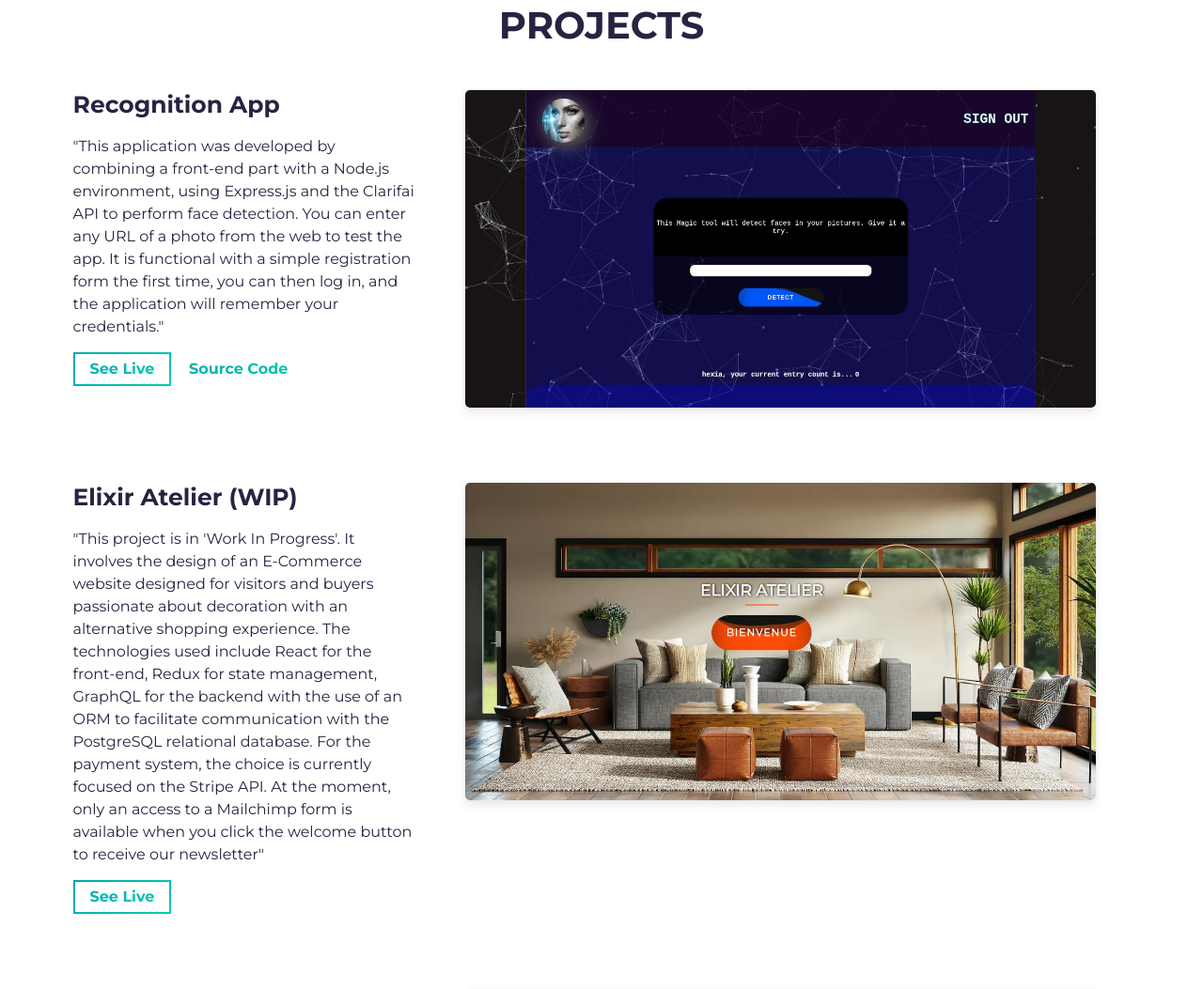
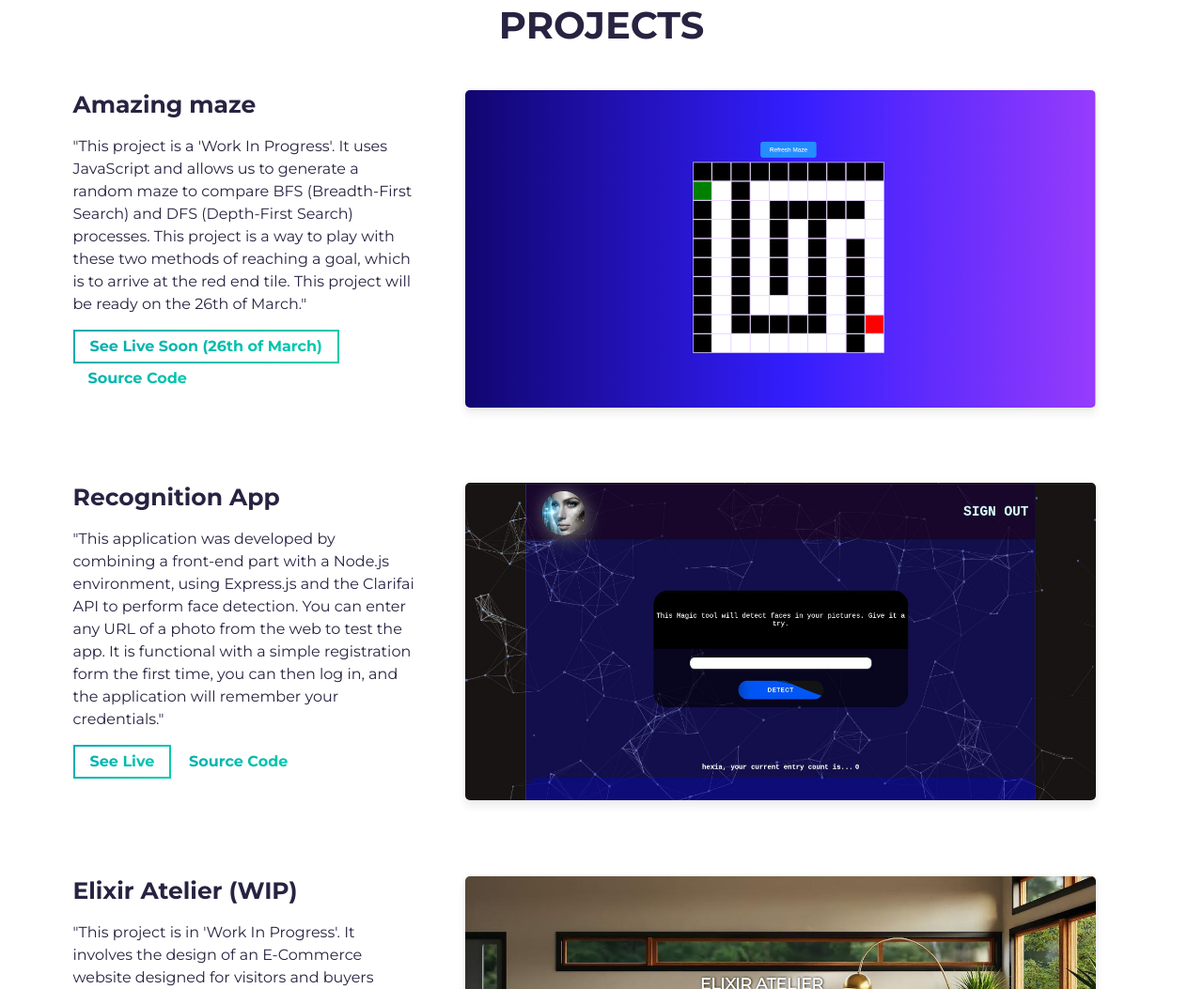
Before and after one commit to AnaisRevellat/portfolio_2024, a website built with Parcel: page src/index.html in a window 1280 px wide. Shown: the part 1525-2578 px from the top of the page at 94% size. Built offline with nearby package versions, Linux system fonts and the light colour scheme.

Commit message:
adding the maze project

```diff
--- a/src/index.html
+++ b/src/index.html
@@ -108,6 +108,61 @@
           <div class="row">
             <div class="col-lg-4 col-sm-12">
               <div class="project-wrapper__text load-hidden">
+                <h3 class="project-wrapper__text-title">Amazing maze</h3>
+                <div>
+                  <p class="mb-4">
+                    "This project is a 'Work In Progress'. It uses JavaScript
+                    and allows us to generate a random maze to compare BFS
+                    (Breadth-First Search) and DFS (Depth-First Search)
+                    processes. This project is a way to play with these two
+                    methods of reaching a goal, which is to arrive at the red
+                    end tile. This project will be ready on the 26th of March."
+                  </p>
+                </div>
+                <a
+                  rel="noreferrer"
+                  target="_blank"
+                  class="cta-btn cta-btn--hero"
+                  href="https://anaisrevellat.github.io/startup_landpage/"
+                >
+                  See Live Soon (26th of March)
+                </a>
+                <a
+                  rel="noreferrer"
+                  target="_blank"
+                  class="cta-btn text-color-main"
+                  href="https://github.com/AnaisRevellat/algo-maze"
+                >
+                  Source Code
+                </a>
+              </div>
+            </div>
+            <div class="col-lg-8 col-sm-12">
+              <div class="project-wrapper__image load-hidden">
+                <a rel="noreferrer" href="#!" target="_blank">
+                  <div
+                    data-tilt
+                    data-tilt-max="4"
+                    data-tilt-glare="true"
+                    data-tilt-max-glare="0.5"
+                    class="thumbnail rounded js-tilt"
+                  >
+                    <img
+                      alt="Project Image"
+                      class="img-fluid img-rounded"
+                      src="assets/maze_project/maze.png"
+                    />
+                  </div>
+                </a>
+              </div>
+            </div>
+          </div>
+          <!-- /END Project -->
+
+          <!-- Notice: each .row is a project -->
+          <div class="row">
+            <div class="col-lg-4 col-sm-12">
+              <div class="project-wrapper__text load-hidden">
                 <h3 class="project-wrapper__text-title">Recognition App</h3>
                 <div>
                   <p class="mb-4">
@@ -169,15 +224,16 @@
                 <div>
                   <p class="mb-4">
                     "This project is in 'Work In Progress'. It involves the
-                    design of an E-Commerce website designed for visitors
-                    and buyers passionate about decoration with an alternative
-                    shopping experience. The technologies used include React
-                    for the front-end, Redux for state management, GraphQL for
-                    the backend with the use of an ORM to facilitate
-                    communication with the PostgreSQL relational database. For
-                    the payment system, the choice is currently focused on the
-                    Stripe API. At the moment, only an access to a Mailchimp form
-                    is available when you click the welcome button to receive our newsletter"
+                    design of an E-Commerce website designed for visitors and
+                    buyers passionate about decoration with an alternative
+                    shopping experience. The technologies used include React for
+                    the front-end, Redux for state management, GraphQL for the
+                    backend with the use of an ORM to facilitate communication
+                    with the PostgreSQL relational database. For the payment
+                    system, the choice is currently focused on the Stripe API.
+                    At the moment, only an access to a Mailchimp form is
+                    available when you click the welcome button to receive our
+                    newsletter"
                   </p>
                 </div>
                 <a
@@ -275,10 +331,10 @@
                   <p class="mb-4">
                     "What is your favorite smoothie?
                     <br />
-                    "A French smoothie seller is here for you to look for a smoothie
-                    that matches your taste! This application is a simple list
-                    with a searchbar to test and choose your favorite
-                    smoothie."
+                    "A French smoothie seller is here for you to look for a
+                    smoothie that matches your taste! This application is a
+                    simple list with a searchbar to test and choose your
+                    favorite smoothie."
                   </p>
                 </div>
                 <a
--- a/src/sass/abstracts/_variables.scss
+++ b/src/sass/abstracts/_variables.scss
@@ -1,6 +1,7 @@
 // COLORS
 $primary-color: #02aab0;
 $secondary-color: #00cdac;
+
 
 $white-color: #fff;
 
```
Also changed, not shown: src/assets/maze_project/maze.png (added).
